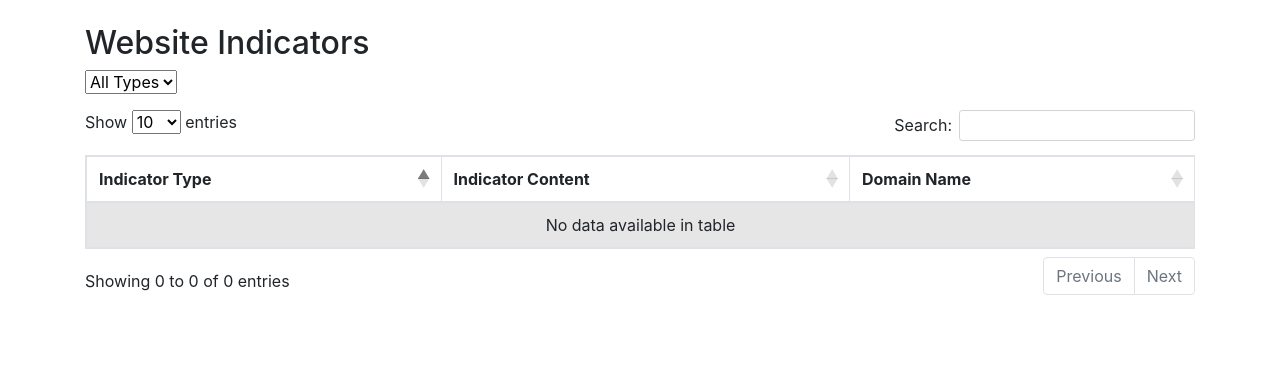
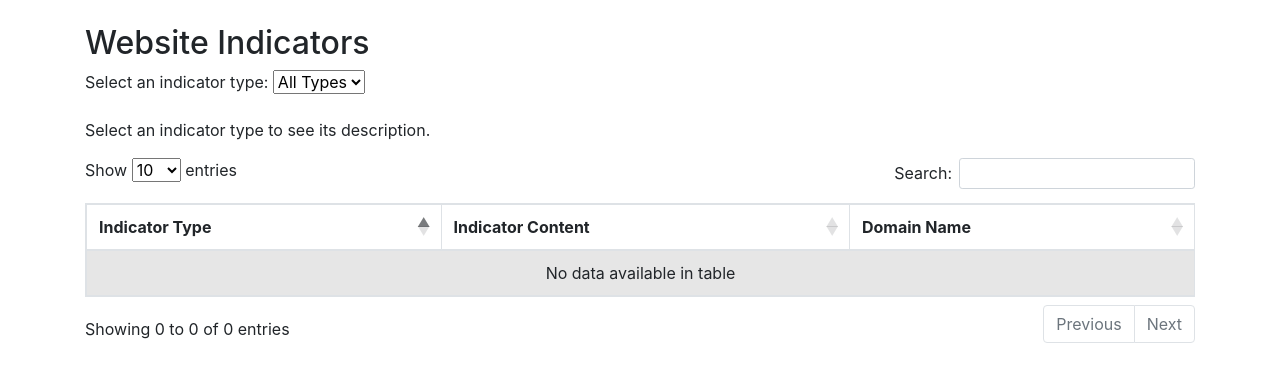
Before and after one commit to ASD-at-GMF/disinfo-laundromat, a Python web app: template templates/indicators.html in a window 1280 px wide. Shown: the top 382 px of the page. Run offline with Jinja, Linux system fonts and the light colour scheme; the template is opened without the code that fills it, so the values that code supplies are empty; some libraries are stand-ins or nearby versions.

Commit message:
forgot indicator page improvements on previous commit

```diff
--- a/templates/index.html
+++ b/templates/index.html
@@ -334,7 +334,8 @@
         </div>
 
         <div class="container mt-4">
-            <h2>How indicators should be used</h2>
+            <h2>How indicators should be used <a href="{{ url_for('indicators') }}" class="btn btn-secondary ">View All Indicators + Descriptions</a></h2>
+
             <ul class="list-group">
                 <li class="list-group-item">
                     <strong class="alert-success">Tier 1: Conclusive Indicators</strong>
--- a/templates/indicators.html
+++ b/templates/indicators.html
@@ -11,7 +11,29 @@
     <script>
         $(document).ready(function () {
             $('#indicatorsTable').DataTable();
+            populateAllExplanations();
+            var selectedType = $('#indicatorTypeSelect').val();
+            var explainerText = indicatorMetadata[selectedType] ? '<div class="alert alert-info" role="alert"><h6><strong>' + indicatorMetadata[selectedType].name + ' (' + selectedType + ')</strong>: ' + indicatorMetadata[selectedType]['description'] +
+             '</h6>' + indicatorMetadata[selectedType].interpretation + '</div>': 'Select an indicator type to see its description.';
+            $('#indicatorExplainer').html(explainerText);
         });
+
+        // JSON containing the indicator metadata
+        var indicatorMetadata = {{ indicator_metadata | tojson }};
+
+        function populateAllExplanations() {
+            var allExplanations = '';
+            for (var key in indicatorMetadata) {
+                if (indicatorMetadata.hasOwnProperty(key)) {
+                    allExplanations += '<h5>' + indicatorMetadata[key].name + ' (' + key + ')</h5>';
+                    allExplanations += '<p>' + indicatorMetadata[key].description + '</p>';
+                    allExplanations += '<p><strong>Interpretation:</strong> ' + indicatorMetadata[key].interpretation + '</p>';
+                    allExplanations += '<hr>';
+                }
+            }
+            $('#allExplanations').html(allExplanations);
+        }
+
     </script>
 </head>
 
@@ -22,13 +44,22 @@
 
         <!-- Dropdown for selecting indicator type -->
         <form method="get" action="{{ url_for('indicators') }}">
-            <select name="type" onchange="this.form.submit()">
+            <label for="indicatorTypeSelect" class="form-label">Select an indicator type:</label>
+            <select id="indicatorTypeSelect" name="type" onchange="this.form.submit(); updateExplainer();">
                 <option value="">All Types</option>
-                {% for type in unique_types %}
-                <option value="{{ type }}" {% if selected_type==type %} selected {% endif %}>{{ type }}</option>
+                {% for code, details in indicator_metadata.items() %}
+                <option value="{{ code }}" {% if selected_type == code %} selected {% endif %}>
+                    {{ code }} ({{ details.name }})
+                </option>
                 {% endfor %}
             </select>
         </form>
+
+        <!-- Explainer section -->
+        <div id="indicatorExplainer" class="mt-3 mb-3">
+            Select an indicator type to see its description.
+        </div>
+
         <table id="indicatorsTable" class="table table-striped table-bordered" style="width:100%">
             <thead>
                 <tr>
@@ -40,13 +71,21 @@
             <tbody>
                 {% for row in data %}
                 <tr>
-                    <td>{{ row['indicator_type'] }}</td>
+                    <td>
+                        {% if row['indicator_type'] in indicator_metadata %}
+                        {{ row['indicator_type'] }} ({{ indicator_metadata[row['indicator_type']].name }})
+                        {% else %}
+                            {{ row['indicator_type'] }}
+                        {% endif %}
+                    </td>
                     <td>{{ row['indicator_content'] }}</td>
                     <td>{{ row['domain_name'] }}</td>
                 </tr>
                 {% endfor %}
             </tbody>
         </table>
+        <!-- Section to display all explanations -->
+        <div id="allExplanations" class="mt-5"></div>
     </div>
 </body>
 
```
